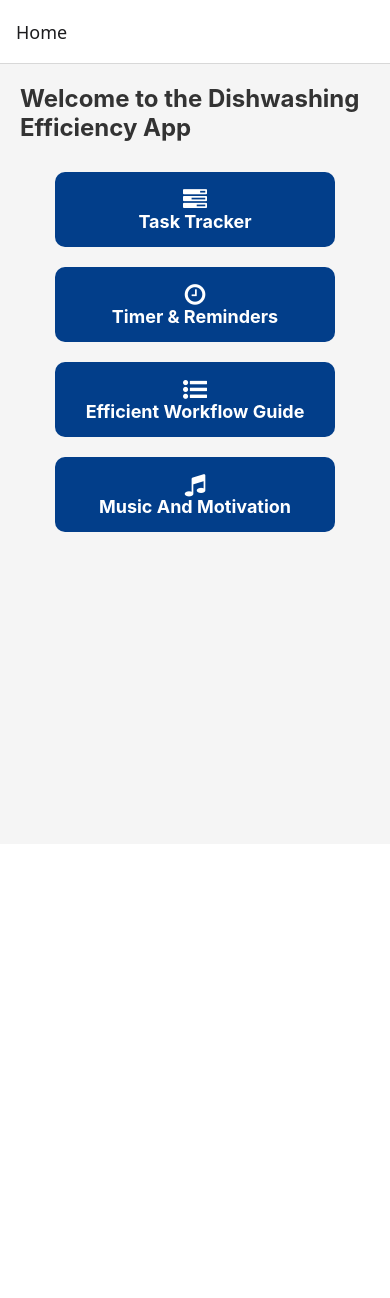
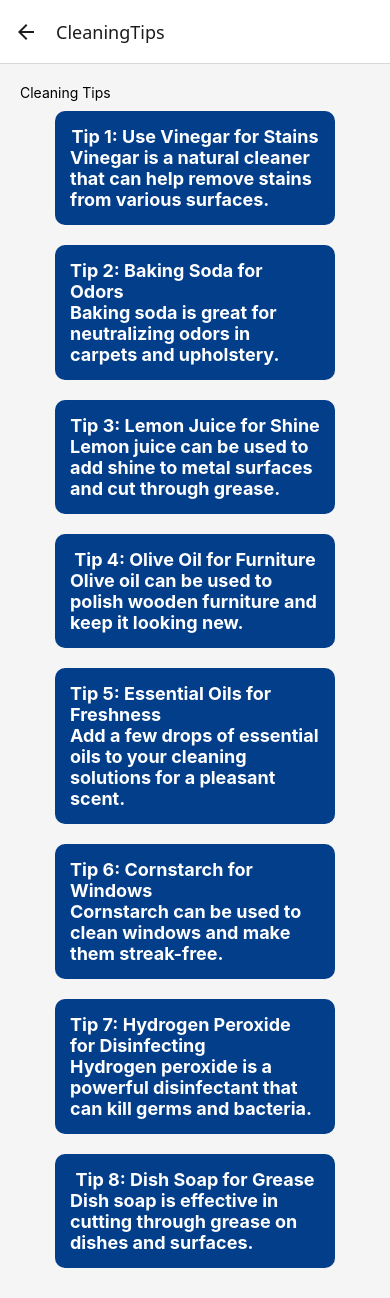
Before and after one commit to jth1903/DishwashingEfficiencyApp, a React Native app: screen /CleaningTips in a window 390 px wide. Before the commit the page ends 844 px from the top, so only its background shows below. Built offline with nearby package versions, Linux system fonts and the light colour scheme; what expo-notifications would draw is missing.

Commit message:
Added cleaning tips screen

```diff
--- a/navigation/AppNavigator.js
+++ b/navigation/AppNavigator.js
@@ -6,6 +6,7 @@ import TaskTrackerScreen from '../screens/TaskTrackerScreen';
 import TimerRemindersScreen from '../screens/TimerReminderScreen';
 import EfficientWorkflowGuideScreen from '../screens/EfficientWorkflowGuideScreen';
 import MusicAndMotivationScreen from '../screens/MusicAndMotivationScreen';
+import CleaningTipsScreen from '../screens/CleaningTipsScreen';
 
 const Stack = createStackNavigator();
 
@@ -30,6 +31,10 @@ function AppNavigator() {
                     name="MusicAndMotivation"
                     component={MusicAndMotivationScreen}
                 />
+                <Stack.Screen
+                    name="CleaningTips"
+                    component={CleaningTipsScreen}
+                />
             </Stack.Navigator>
         </NavigationContainer>
     );
--- /dev/null
+++ b/screens/CleaningTipsScreen.js
@@ -0,0 +1,78 @@
+import React from 'react';
+import { View, Text, FlatList, TouchableOpacity } from 'react-native';
+import globalStyles from '../styles';
+
+const CleaningTipsScreen = () => {
+    const cleaningTips = [
+        {
+            id: '1',
+            title: 'Tip 1: Use Vinegar for Stains',
+            description:
+                'Vinegar is a natural cleaner that can help remove stains from various surfaces.',
+        },
+        {
+            id: '2',
+            title: 'Tip 2: Baking Soda for Odors',
+            description:
+                'Baking soda is great for neutralizing odors in carpets and upholstery.',
+        },
+        {
+            id: '3',
+            title: 'Tip 3: Lemon Juice for Shine',
+            description:
+                'Lemon juice can be used to add shine to metal surfaces and cut through grease.',
+        },
+        {
+            id: '4',
+            title: 'Tip 4: Olive Oil for Furniture',
+            description:
+                'Olive oil can be used to polish wooden furniture and keep it looking new.',
+        },
+        {
+            id: '5',
+            title: 'Tip 5: Essential Oils for Freshness',
+            description:
+                'Add a few drops of essential oils to your cleaning solutions for a pleasant scent.',
+        },
+        {
+            id: '6',
+            title: 'Tip 6: Cornstarch for Windows',
+            description:
+                'Cornstarch can be used to clean windows and make them streak-free.',
+        },
+        {
+            id: '7',
+            title: 'Tip 7: Hydrogen Peroxide for Disinfecting',
+            description:
+                'Hydrogen peroxide is a powerful disinfectant that can kill germs and bacteria.',
+        },
+        {
+            id: '8',
+            title: 'Tip 8: Dish Soap for Grease',
+            description:
+                'Dish soap is effective in cutting through grease on dishes and surfaces.',
+        },
+    ];
+
+    return (
+        <View style={globalStyles.container}>
+            <Text style={globalStyles.titleText}>Cleaning Tips</Text>
+            <FlatList
+                data={cleaningTips}
+                keyExtractor={(item) => item.id}
+                renderItem={({ item }) => (
+                    <TouchableOpacity style={globalStyles.button}>
+                        <Text style={globalStyles.buttonText}>
+                            {item.title}
+                        </Text>
+                        <Text style={globalStyles.buttonText}>
+                            {item.description}
+                        </Text>
+                    </TouchableOpacity>
+                )}
+            />
+        </View>
+    );
+};
+
+export default CleaningTipsScreen;
--- a/screens/HomeScreen.js
+++ b/screens/HomeScreen.js
@@ -61,6 +61,19 @@ const HomeScreen = ({ navigation }) => {
                     Music And Motivation
                 </Text>
             </TouchableOpacity>
+
+            <TouchableOpacity
+                style={globalStyles.button}
+                onPress={() => navigation.navigate('CleaningTips')}
+            >
+                <FontAwesome
+                    name="lightbulb-o"
+                    size={24}
+                    color="white"
+                    style={globalStyles.icon}
+                />
+                <Text style={globalStyles.buttonText}>Cleaning Tips</Text>
+            </TouchableOpacity>
         </View>
     );
 };
--- a/styles.js
+++ b/styles.js
@@ -109,9 +109,6 @@ export const globalStyles = StyleSheet.create({
         textAlign: 'center',
         color: '#023e8a',
     },
-    webview: {
-        flex: 1,
-    },
 });
 
 export default globalStyles;
```
